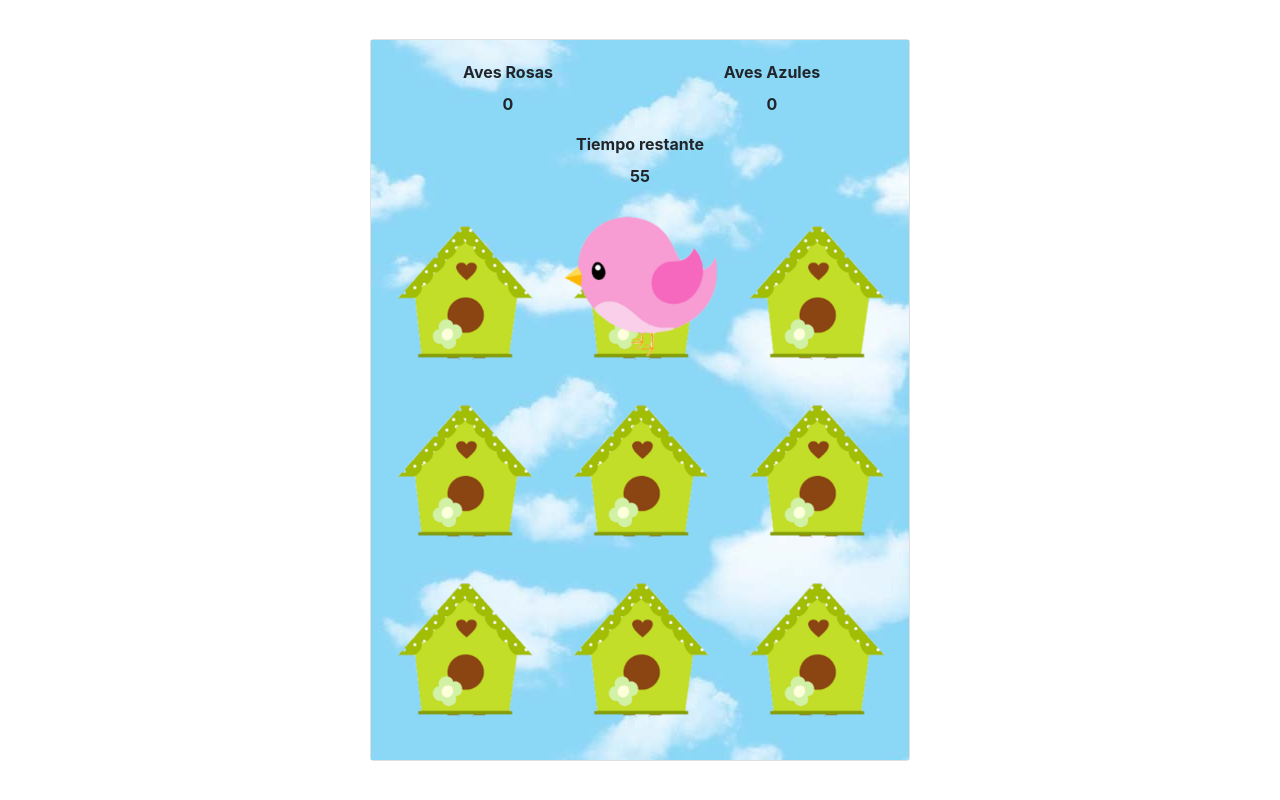
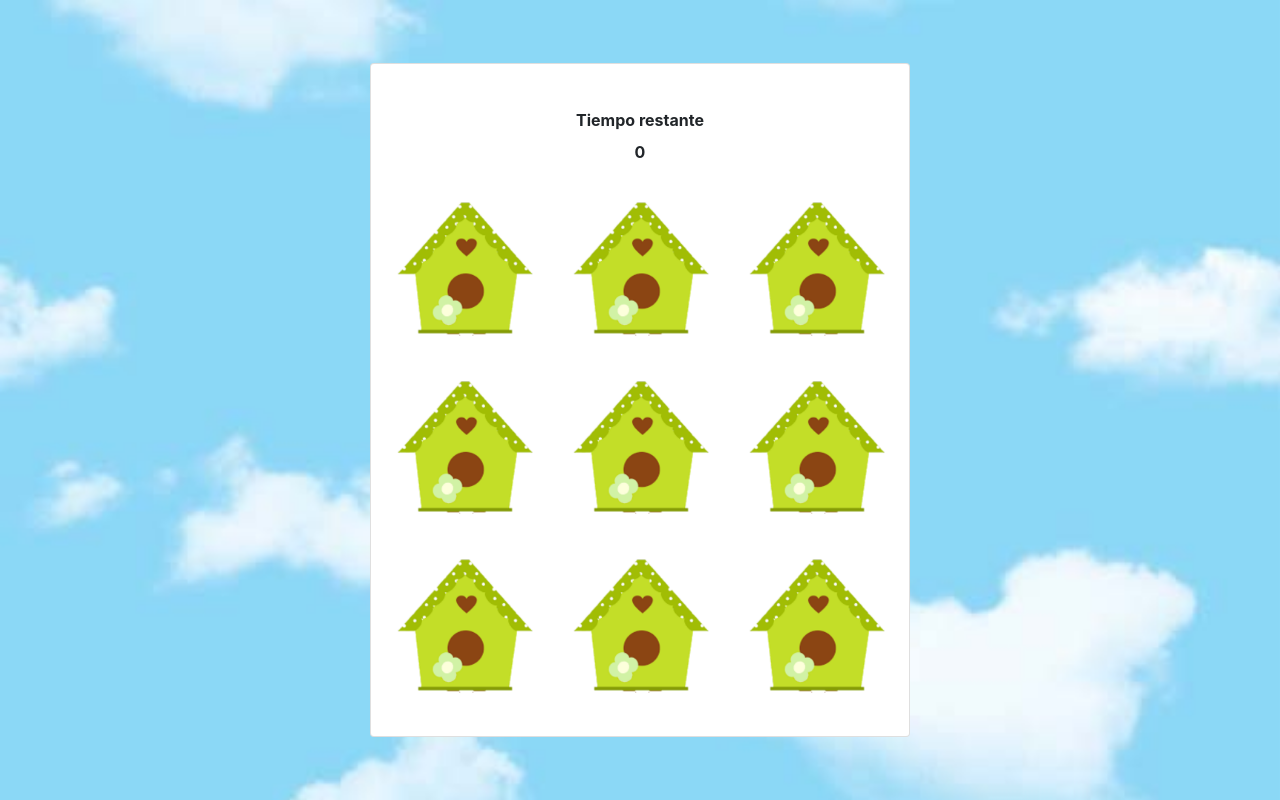
Before and after one commit to milagros-marquina-jumi/caso-practico, an Angular app: page / in a window 1280 px wide. Built offline with nearby package versions, Linux system fonts and the light colour scheme.

Commit message:
Logical sum of scores

```diff
--- a/src/app/app.component.html
+++ b/src/app/app.component.html
@@ -1,17 +1,20 @@
 <div class="container d-flex flex-column">
   <div class="row vh-100">
     <div class="col-sm-10 col-md-6 col-lg-6 mx-auto d-table h-100">
+
       <div class="d-table-cell align-middle">
-        <div class="card ">
-          <div class="card-body background-img">
-            <div class="row text-center">
+        <button class="btn btn-primary" (click)="fnPlay()" *ngIf="gameOver && time == 0">INICIAR JUEGO</button>
+        <div class="card">
+          <div class="card-body">
+
+            <div class="row text-center" [ngStyle]="{'font-size': sizeScore +'px'}">
               <div class="col-sm-6">
                 <label class="text">Aves Rosas</label>
-                <p class="text">{{scoreRosa}}</p>
+                <p class="text">{{scorePink}}</p>
               </div>
               <div class="col-sm-6">
                 <label class="text">Aves Azules</label>
-                <p class="text">{{scoreAzul}}</p>
+                <p class="text">{{scoreBlue}}</p>
               </div>
             </div>
             <div class="row text-center">
@@ -24,8 +27,8 @@
               <div class="col-sm-4" *ngFor="let item of birds;">
                 <div>
                   <img src="/assets/img/casaPajaros.png" style="width: 100%;">
-                  <img *ngIf="item.visibility" src="/assets/img/{{item.img}}" style="width: 100%;"
-                    class="forward-image">
+                  <img (click)="fnCaptureBird(item)" *ngIf="item.visibility" src="/assets/img/{{item.img}}"
+                    style="width: 100%;" class="forward-image">
                 </div>
               </div>
             </div>
--- a/src/app/app.component.scss
+++ b/src/app/app.component.scss
@@ -1,6 +1,6 @@
-.background-img{
+/* .background-img{
   background: url('/assets/img/cielo.jpg');
-}
+} */
 
 .text{
   font-weight: bold;
@@ -11,3 +11,7 @@
   top: 0px;
   left: 0px;
 }
+
+.alert-end{
+  color: red;
+}
--- a/src/app/app.component.ts
+++ b/src/app/app.component.ts
@@ -8,16 +8,21 @@ import { Bird } from './models/Bird';
 export class AppComponent implements OnInit {
   cantHouses = [1, 2, 3, 4, 5, 6, 7, 8, 9];
   birds: Bird[] = []
-  scoreRosa: number = 0;
-  scoreAzul: number = 0;
+  scorePink: number = 0;
+  scoreBlue: number = 0;
   maxBird: number = 9;
   time: number = 0;
   previousRandom: number = 0;
   gameOver: Boolean = false;
+  sizeScore: number = 0;
 
   constructor() { }
 
   ngOnInit(): void {
+    this.fnCreateBirds();
+  }
+
+  fnPlay() {
     this.fnInitialize();
     this.startTimer();
   }
@@ -48,6 +53,16 @@ export class AppComponent implements OnInit {
         break;
       }
     }
+
+    this.fnValidateIncreaseScore();
+  }
+
+  fnValidateIncreaseScore() {
+    const suma = this.scoreBlue + this.scorePink;
+
+    if (suma % 10 == 0 && suma > 0) {
+      this.sizeScore++;
+    }
   }
 
   fnCleanBirds() {
@@ -60,20 +75,32 @@ export class AppComponent implements OnInit {
     return Math.floor(Math.random() * (max - min + 1) + min);
   }
 
+  fnCaptureBird(item: Bird): any {
+    if (!this.gameOver) {
+      if (item.number! % 2 == 0) {
+        this.scorePink++;
+      } else {
+        this.scoreBlue++;
+      }
+    }
+  }
+
   fnInitialize() {
-    this.scoreRosa = 0;
-    this.scoreAzul = 0;
+    this.scorePink = 0;
+    this.scoreBlue = 0;
     this.time = 60;
-    this.gameOver = true;
+    this.gameOver = false;
     this.previousRandom = 0;
+    this.sizeScore = 16;
     this.fnCreateBirds();
   }
 
   fnDecreaseTime() {
     this.time--;
 
-    if (this.time < 0) {
-      this.gameOver = false;
+    if (this.time <= 0) {
+
+      this.gameOver = true;
     }
   }
 
--- a/src/styles.scss
+++ b/src/styles.scss
@@ -1 +1,8 @@
 /* You can add global styles to this file, and also import other style files */
+body{
+  background-image: url("./assets/img/cielo.jpg");
+   //que no se repita la imagen
+  background-repeat: no-repeat;
+  //que se ajuste al tamaño de la pantalla
+  background-size: cover;
+}
```
Also changed, not shown: 1 other file (tests, documents, lock files or other folders).
